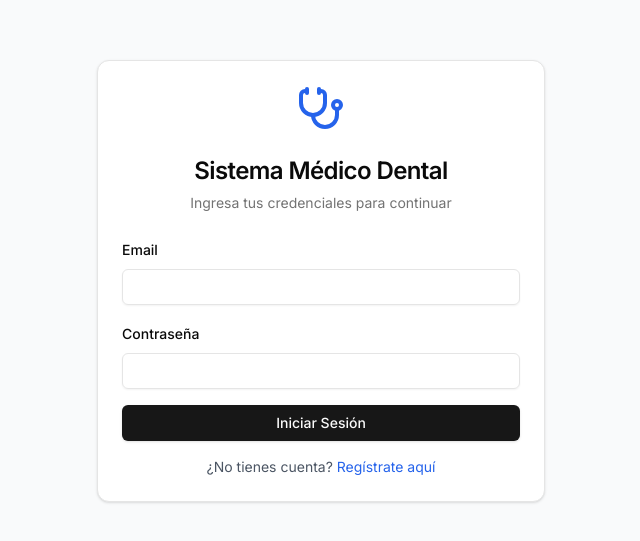
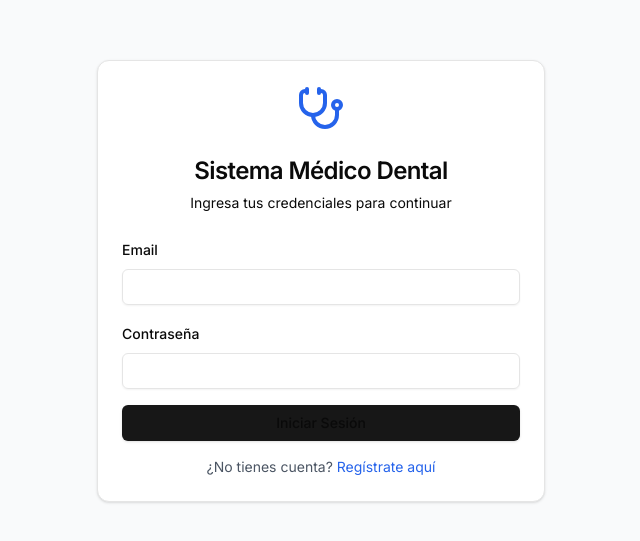
Before and after one commit to LarsSong1/dentalljessyconsultorio, a Next.js app: page /login in a window 1280 px wide. Shown: the part 119-660 px from the top of the page, without its empty margins (319-959 px from the left). Built offline with nearby package versions, Linux system fonts and the light colour scheme.

Commit message:
first commit8

```diff
--- a/package.json
+++ b/package.json
@@ -9,9 +9,11 @@
     "lint": "next lint"
   },
   "dependencies": {
+    "autoprefixer": "^10.4.21",
     "class-variance-authority": "^0.7.1",
     "lucide-react": "^0.525.0",
     "next": "14.0.0",
+    "postcss": "^8.5.6",
     "radix-ui": "^1.4.2",
     "react": "^18",
     "react-dom": "^18",
@@ -24,7 +26,7 @@
     "@types/react-dom": "^18",
     "eslint": "^8.57.1",
     "eslint-config-next": "^14.0.0",
-    "tailwindcss": "^3.3.0",
+    "tailwindcss": "^3.4.17",
     "typescript": "^5"
   }
 }
--- /dev/null
+++ b/postcss.config.js
@@ -0,0 +1,6 @@
+module.exports = {
+  plugins: {
+    tailwindcss: {},
+    autoprefixer: {},
+  },
+}
--- /dev/null
+++ b/tailwind.config.js
@@ -0,0 +1,28 @@
+/** @type {import('tailwindcss').Config} */
+module.exports = {
+  content: [
+    "./app/**/*.{js,ts,jsx,tsx,mdx}",
+    "./pages/**/*.{js,ts,jsx,tsx,mdx}",
+    "./components/**/*.{js,ts,jsx,tsx,mdx}",
+  ],
+  theme: {
+    extend: {
+      colors: {
+        border: "hsl(var(--border))",
+        input: "hsl(var(--input))",
+        ring: "hsl(var(--ring))",
+        background: "hsl(var(--background))",
+        foreground: "hsl(var(--foreground))",
+        // shadcn default tokens:
+        primary: "hsl(var(--primary))",
+        secondary: "hsl(var(--secondary))",
+        destructive: "hsl(var(--destructive))",
+        muted: "hsl(var(--muted))",
+        accent: "hsl(var(--accent))",
+        popover: "hsl(var(--popover))",
+        card: "hsl(var(--card))",
+      },
+    },
+  },
+  plugins: [],
+}
```
Also changed, not shown: .eslintrc.json, 1 other file (tests, documents, lock files or other folders).
